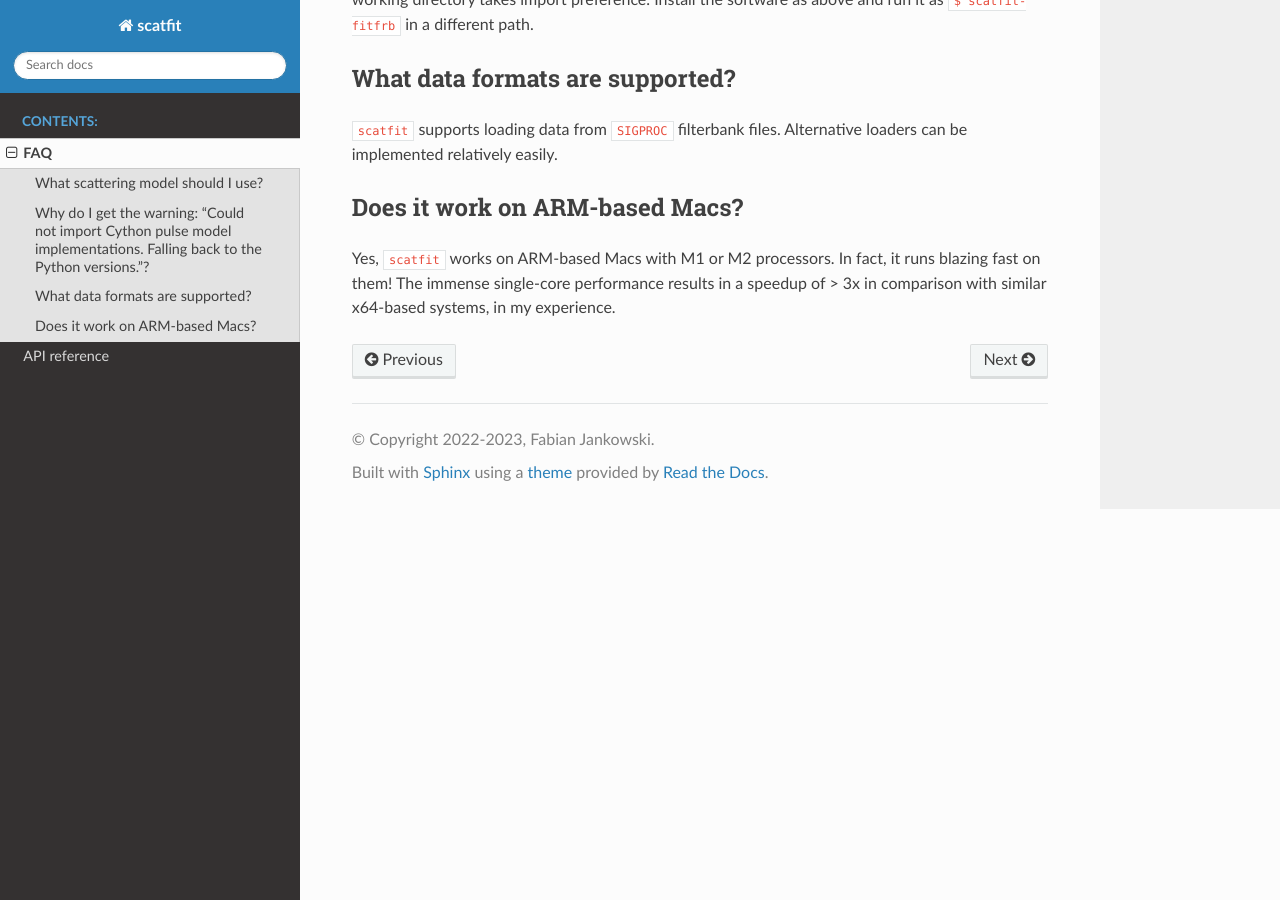
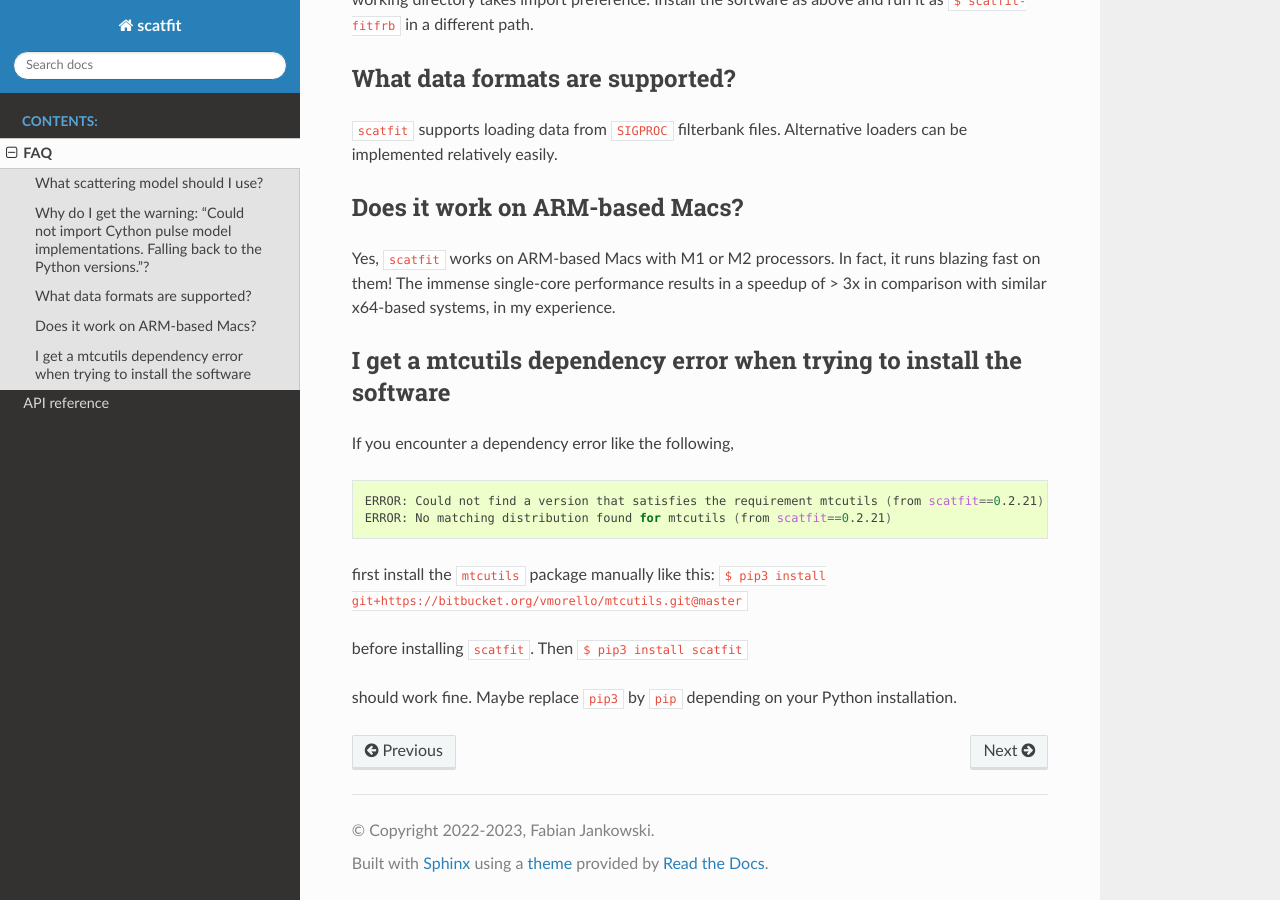
Before and after one commit to fjankowsk/scatfit, a Sphinx documentation site: the page built from docs/FAQ.md, in a window 1280 px wide and 900 px high, scrolled down 519 px. Built offline with Sphinx 7.4.7 and the Read the Docs theme 2.0.0, drawn with Linux system fonts in a browser that asks for light colours; the version number could not be read and is left out.

Commit message:
Add FAQ entry to work around a setup problem with mtcutils.

````diff
--- a/docs/FAQ.md
+++ b/docs/FAQ.md
@@ -15,3 +15,20 @@ This could happen if you run `scatfit` from its software repository git checkout
 ## Does it work on ARM-based Macs? ##
 
 Yes, `scatfit` works on ARM-based Macs with M1 or M2 processors. In fact, it runs blazing fast on them! The immense single-core performance results in a speedup of > 3x in comparison with similar x64-based systems, in my experience.
+
+## I get a mtcutils dependency error when trying to install the software ##
+
+If you encounter a dependency error like the following,
+
+```bash
+ERROR: Could not find a version that satisfies the requirement mtcutils (from scatfit==0.2.21) (from versions: none)
+ERROR: No matching distribution found for mtcutils (from scatfit==0.2.21)
+```
+
+first install the `mtcutils` package manually like this:
+`$ pip3 install git+https://bitbucket.org/vmorello/mtcutils.git@master`
+
+before installing `scatfit`. Then
+`$ pip3 install scatfit`
+
+should work fine. Maybe replace `pip3` by `pip` depending on your Python installation.
````
